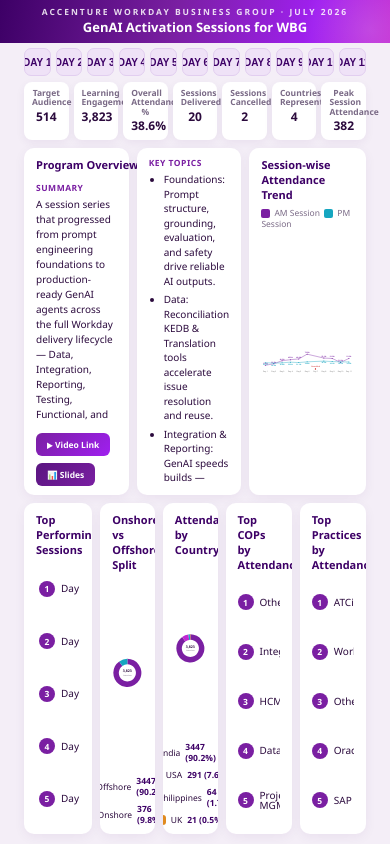
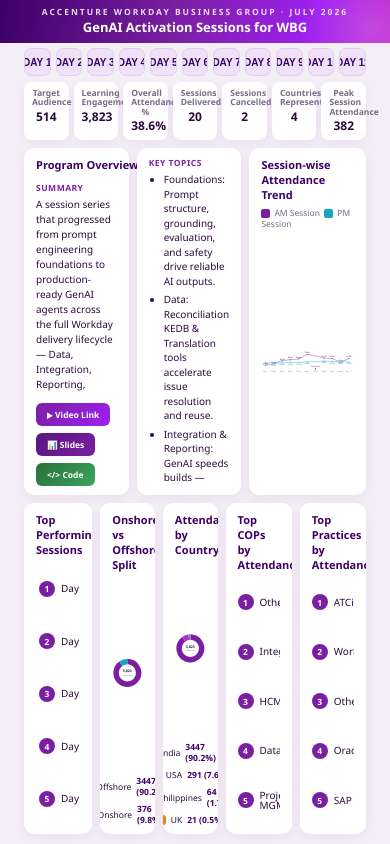
Before and after one commit to ananthu-suresh-accn/genai-dashboard, a plain HTML site: page index.html in a window 390 px wide. Drawn offline with Linux system fonts and the light colour scheme.

Commit message:
Update index.html

```diff
--- a/index.html
+++ b/index.html
@@ -316,17 +316,21 @@
   function closeMenus(){ document.querySelectorAll('.dd-menu.open').forEach(m=>m.classList.remove('open')); }
   document.addEventListener('click',()=>closeMenus());
 
+  // kind='readme'|'code'. 0 links -> ''; 1 link -> direct button; >1 -> dropdown.
   function ddButtonHTML(kind, topicsMap){
     if(selDay===null || selDay===7) return '';
     const topics=(topicsMap[String(selDay)]||[]).filter(t=>isRealLink(t.link));
     if(!topics.length) return '';
+    const cls=(kind==='readme')?'readme':'code';
+    const label=(kind==='readme')?'📖 README':'&lt;/&gt; Code';
+    if(topics.length===1){
+      return `<a class="res-btn ${cls}" onclick="openPopup('${topics[0].link}')">${label}</a>`;
+    }
     const menuId=kind+'Menu';
-    const label=(kind==='readme')?'📖 README ▾':'&lt;/&gt; Code ▾';
-    const cls=(kind==='readme')?'readme':'code';
     const icls=(kind==='readme')?'rd':'cd';
     let items=''; topics.forEach((t,i)=>{ items+=`<a class="dd-item ${icls}" href="${t.link}" target="_blank" rel="noopener"><span class="di-num">${i+1}</span><span>${t.name}</span></a>`; });
     return `<span class="dd">
-        <a class="res-btn ${cls}" onclick="toggleMenu(event,'${menuId}')">${label}</a>
+        <a class="res-btn ${cls}" onclick="toggleMenu(event,'${menuId}')">${label} ▾</a>
         <div class="dd-menu" id="${menuId}">${items}</div>
       </span>`;
   }
@@ -346,12 +350,13 @@
     if(selDay===null){
       if(HOME_VIDEO) rb+=`<a class="res-btn" onclick="openPopup('${HOME_VIDEO}')">▶ Video Link</a>`;
       if(HOME_MATERIAL) rb+=`<a class="res-btn mat" onclick="openPopup('${HOME_MATERIAL}')">📊 Slides</a>`;
+      if(CODE_ROOT) rb+=`<a class="res-btn code" onclick="openPopup('${CODE_ROOT}')">&lt;/&gt; Code</a>`;
     } else if(selDay!==7){
       if(selSlot!==null && vidUrl){ rb+=`<a class="res-btn" onclick="openPopup('${vidUrl}')">▶ Recording Link</a>`; }
       if(isRealLink(matUrl)){ rb+=`<a class="res-btn mat" onclick="openPopup('${matUrl}')">📊 Slides</a>`; }
+      rb+=ddButtonHTML('readme',README_TOPICS);
+      rb+=ddButtonHTML('code',CODE_TOPICS);
     }
-    rb+=ddButtonHTML('readme',README_TOPICS);   // README (only if links)
-    rb+=ddButtonHTML('code',CODE_TOPICS);       // Code (only if links)
     res.innerHTML=rb;
   }
   function openPopup(url){ if(!url)return; const w=screen.availWidth||1400,h=screen.availHeight||900; window.open(url,'genaiPopup',`width=${w},height=${h},left=0,top=0,resizable=yes,scrollbars=yes`); }
```
